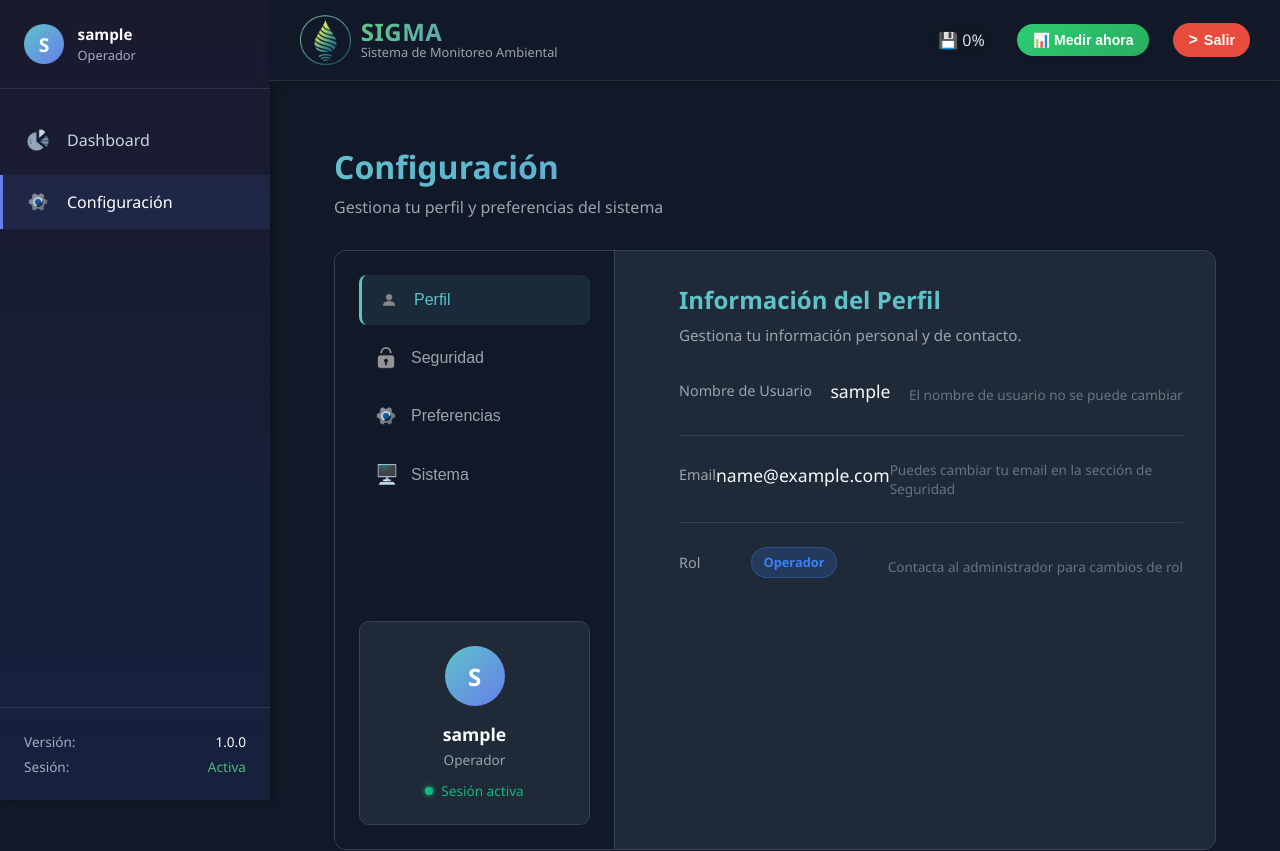
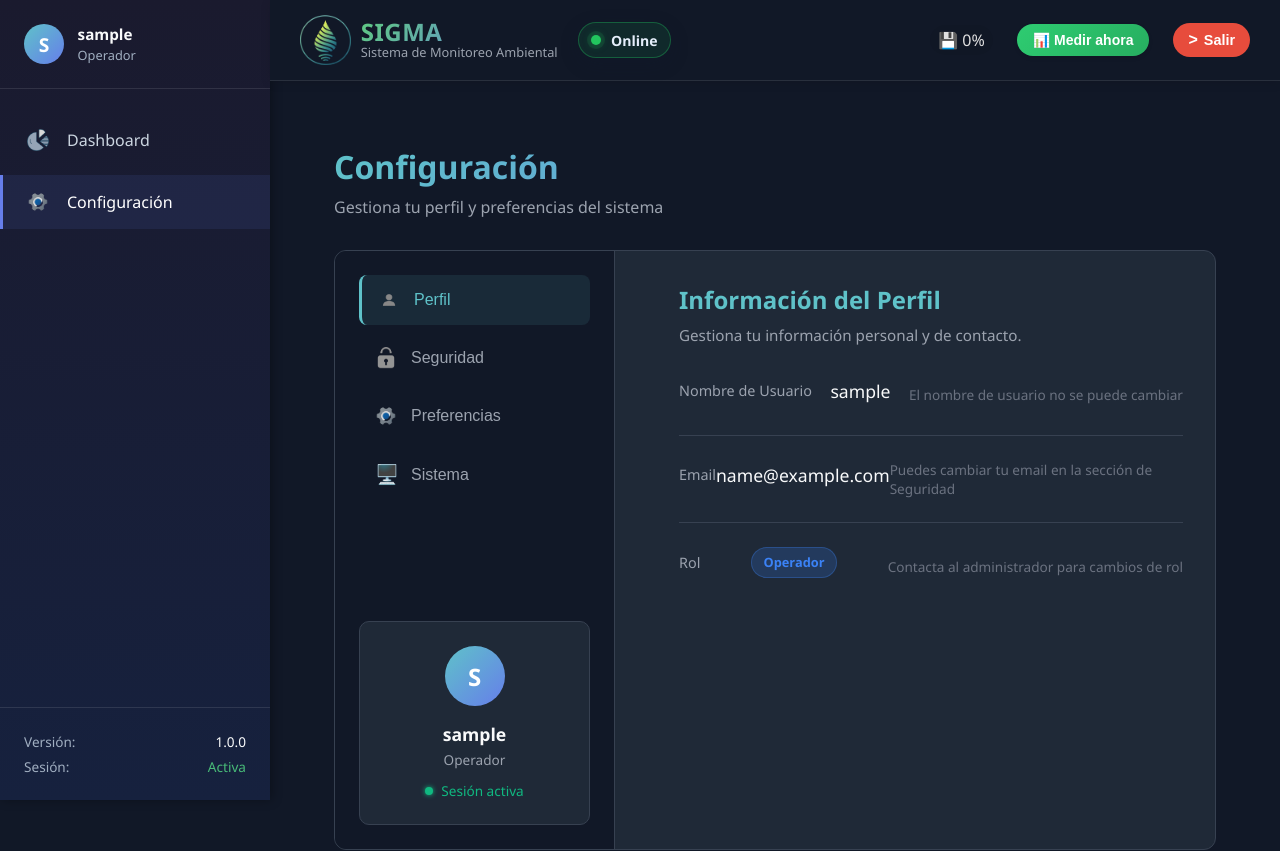
Before and after one commit to scsantosdth/SIGMA-251, a React (Vite) app in the folder React/my-app/: page /settings in a window 1280 px wide. Shown: the top 851 px of the page. Built offline with nearby package versions, Linux system fonts and the light colour scheme; no server answers; sample sign-in values are in the browser's storage.

Commit message:
Indicador_online

```diff
--- a/React/my-app/src/components/Layout/Header.jsx
+++ b/React/my-app/src/components/Layout/Header.jsx
@@ -1,8 +1,23 @@
 // src/components/Layout/Header.jsx
+import { useEffect, useState } from 'react';
 import '../../styles/index.css';
 import OfflineStorageIndicator from '../Dashboard/OfflineStorageIndicator.jsx';
 
 function Header({ onLogout, onToggleSidebar, onManualMeasure }) {
+  const [isOnline, setIsOnline] = useState(() => typeof navigator !== 'undefined' ? navigator.onLine : true);
+
+  useEffect(() => {
+    const updateStatus = () => setIsOnline(navigator.onLine);
+
+    window.addEventListener('online', updateStatus);
+    window.addEventListener('offline', updateStatus);
+
+    return () => {
+      window.removeEventListener('online', updateStatus);
+      window.removeEventListener('offline', updateStatus);
+    };
+  }, []);
+
   return (
     <header className="header">
       <div className="header-left">
@@ -25,6 +40,11 @@ function Header({ onLogout, onToggleSidebar, onManualMeasure }) {
             </div>
           </div>
         </div>
+
+        <div className={`system-status ${isOnline ? 'online' : 'offline'}`} aria-live="polite" title="Estado de conexión">
+          <span className={`status-indicator ${isOnline ? 'online' : 'offline'}`}></span>
+          <span>{isOnline ? 'Online' : 'Offline'}</span>
+        </div>
       </div>
 
       <div className="header-right">
--- a/React/my-app/src/styles/Layout.css
+++ b/React/my-app/src/styles/Layout.css
@@ -104,30 +104,44 @@
 }
 
 .system-status {
-  display: flex;
+  display: inline-flex;
   align-items: center;
-  background: #252525;
-  padding: 8px 15px;
-  border-radius: 20px;
-  font-size: 0.9rem;
-  color: #e0e0e0;
+  gap: 0.6rem;
+  background: rgba(17, 24, 39, 0.95);
+  border: 1px solid rgba(148, 163, 184, 0.18);
+  padding: 0.45rem 0.8rem;
+  border-radius: 999px;
+  font-size: 0.88rem;
+  font-weight: 600;
+  color: #e5eefb;
+  box-shadow: 0 6px 18px rgba(15, 23, 42, 0.25);
+}
+
+.system-status.online {
+  border-color: rgba(34, 197, 94, 0.35);
+  background: rgba(22, 163, 74, 0.12);
+}
+
+.system-status.offline {
+  border-color: rgba(248, 113, 113, 0.35);
+  background: rgba(220, 38, 38, 0.12);
 }
 
 .status-indicator {
-  width: 8px;
-  height: 8px;
-  border-radius: 50%;
-  margin-right: 8px;
+  width: 10px;
+  height: 10px;
+  border-radius: 999px;
+  flex-shrink: 0;
 }
 
 .status-indicator.online {
-  background-color: #2ecc71;
-  box-shadow: 0 0 5px #2ecc71;
+  background-color: #22c55e;
+  box-shadow: 0 0 0 4px rgba(34, 197, 94, 0.12), 0 0 8px rgba(34, 197, 94, 0.35);
 }
 
 .status-indicator.offline {
-  background-color: #f44336;
-  box-shadow: 0 0 5px #f44336;
+  background-color: #ef4444;
+  box-shadow: 0 0 0 4px rgba(248, 113, 113, 0.12), 0 0 8px rgba(248, 113, 113, 0.35);
 }
 
 
```
